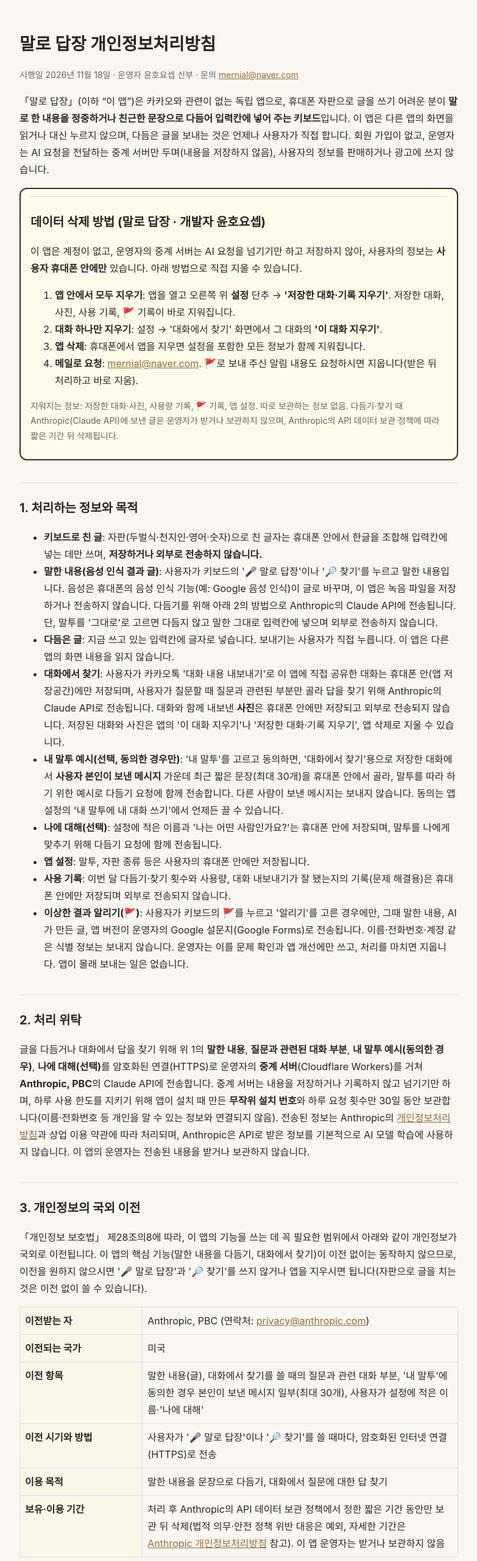
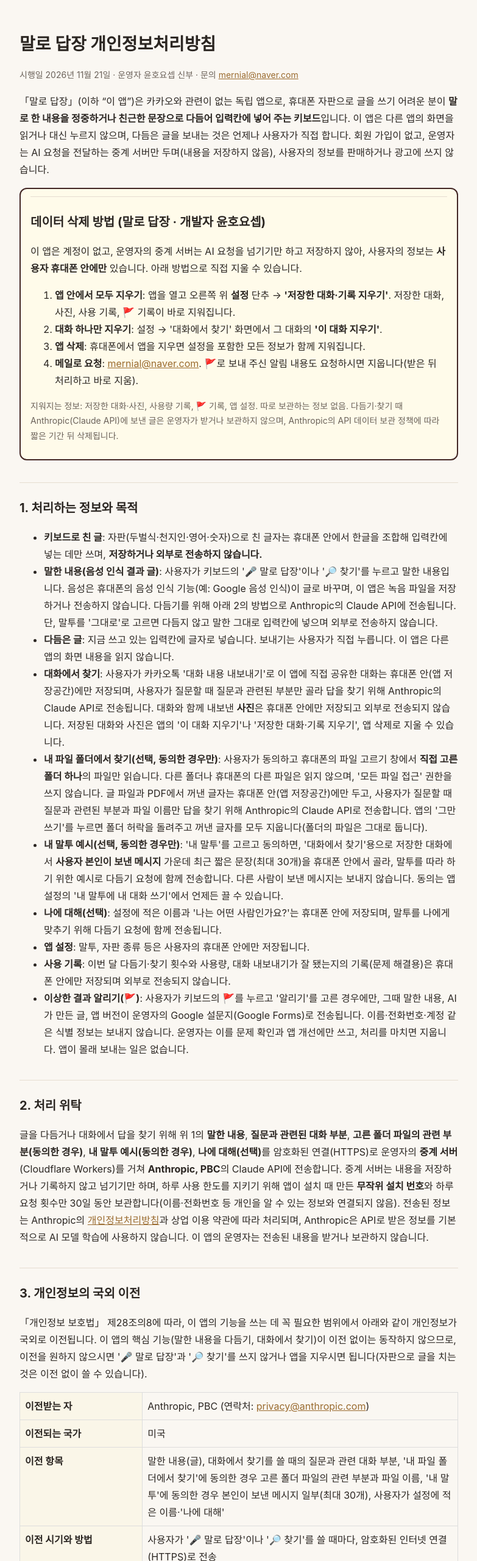
Before and after one commit to mernial/catholic-shorts, a plain HTML site: page talk-helper-privacy.html in a window 1280 px wide. Shown: the top 2560 px of the page at 61% size, without its empty margins (248-1031 px from the left). Drawn offline with Linux system fonts and the light colour scheme.

Commit message:
말로 답장 개인정보처리방침: 내 파일 폴더에서 찾기 (#21)
* 말로 답장 개인정보처리방침: '내 파일 폴더에서 찾기' 추가

* 시행일 11-21

---------

Co-authored-by: Claude <noreply@anthropic.com>

```diff
--- a/talk-helper-privacy.html
+++ b/talk-helper-privacy.html
@@ -1,7 +1,7 @@
 <!doctype html><html lang="ko"><head><meta charset="utf-8"><meta name="viewport" content="width=device-width,initial-scale=1">
 <title>말로 답장 · 개인정보처리방침</title><link rel="stylesheet" href="style.css"><style>table{border-collapse:collapse;width:100%;margin:8px 0}th,td{border:1px solid #ddd;padding:8px;text-align:left;vertical-align:top}th{width:28%;background:#faf6e8;white-space:nowrap}</style></head><body><main>
 <h1>말로 답장 개인정보처리방침</h1>
-<p class="muted">시행일 2026년 11월 18일 · 운영자 윤호요셉 신부 · 문의 <a href="mailto:mernial@naver.com">mernial@naver.com</a></p>
+<p class="muted">시행일 2026년 11월 21일 · 운영자 윤호요셉 신부 · 문의 <a href="mailto:mernial@naver.com">mernial@naver.com</a></p>
 
 <p>「말로 답장」(이하 “이 앱”)은 카카오와 관련이 없는 독립 앱으로, 휴대폰 자판으로 글을 쓰기 어려운 분이 <b>말로 한 내용을 정중하거나 친근한 문장으로 다듬어 입력칸에 넣어 주는 키보드</b>입니다. 이 앱은 다른 앱의 화면을 읽거나 대신 누르지 않으며, 다듬은 글을 보내는 것은 언제나 사용자가 직접 합니다. 회원 가입이 없고, 운영자는 AI 요청을 전달하는 중계 서버만 두며(내용을 저장하지 않음), 사용자의 정보를 판매하거나 광고에 쓰지 않습니다.</p>
 
@@ -23,6 +23,7 @@
 <li><b>말한 내용(음성 인식 결과 글)</b>: 사용자가 키보드의 '🎤 말로 답장'이나 '🔎 찾기'를 누르고 말한 내용입니다. 음성은 휴대폰의 음성 인식 기능(예: Google 음성 인식)이 글로 바꾸며, 이 앱은 녹음 파일을 저장하거나 전송하지 않습니다. 다듬기를 위해 아래 2의 방법으로 Anthropic의 Claude API에 전송됩니다. 단, 말투를 '그대로'로 고르면 다듬지 않고 말한 그대로 입력칸에 넣으며 외부로 전송하지 않습니다.</li>
 <li><b>다듬은 글</b>: 지금 쓰고 있는 입력칸에 글자로 넣습니다. 보내기는 사용자가 직접 누릅니다. 이 앱은 다른 앱의 화면 내용을 읽지 않습니다.</li>
 <li><b>대화에서 찾기</b>: 사용자가 카카오톡 '대화 내용 내보내기'로 이 앱에 직접 공유한 대화는 휴대폰 안(앱 저장공간)에만 저장되며, 사용자가 질문할 때 질문과 관련된 부분만 골라 답을 찾기 위해 Anthropic의 Claude API로 전송됩니다. 대화와 함께 내보낸 <b>사진</b>은 휴대폰 안에만 저장되고 외부로 전송되지 않습니다. 저장된 대화와 사진은 앱의 '이 대화 지우기'나 '저장한 대화·기록 지우기', 앱 삭제로 지울 수 있습니다.</li>
+<li><b>내 파일 폴더에서 찾기(선택, 동의한 경우만)</b>: 사용자가 동의하고 휴대폰의 파일 고르기 창에서 <b>직접 고른 폴더 하나</b>의 파일만 읽습니다. 다른 폴더나 휴대폰의 다른 파일은 읽지 않으며, '모든 파일 접근' 권한을 쓰지 않습니다. 글 파일과 PDF에서 꺼낸 글자는 휴대폰 안(앱 저장공간)에만 두고, 사용자가 질문할 때 질문과 관련된 부분과 파일 이름만 답을 찾기 위해 Anthropic의 Claude API로 전송합니다. 앱의 '그만 쓰기'를 누르면 폴더 허락을 돌려주고 꺼낸 글자를 모두 지웁니다(폴더의 파일은 그대로 둡니다).</li>
 <li><b>내 말투 예시(선택, 동의한 경우만)</b>: '내 말투'를 고르고 동의하면, '대화에서 찾기'용으로 저장한 대화에서 <b>사용자 본인이 보낸 메시지</b> 가운데 최근 짧은 문장(최대 30개)을 휴대폰 안에서 골라, 말투를 따라 하기 위한 예시로 다듬기 요청에 함께 전송합니다. 다른 사람이 보낸 메시지는 보내지 않습니다. 동의는 앱 설정의 '내 말투에 내 대화 쓰기'에서 언제든 끌 수 있습니다.</li>
 <li><b>나에 대해(선택)</b>: 설정에 적은 이름과 '나는 어떤 사람인가요?'는 휴대폰 안에 저장되며, 말투를 나에게 맞추기 위해 다듬기 요청에 함께 전송됩니다.</li>
 <li><b>앱 설정</b>: 말투, 자판 종류 등은 사용자의 휴대폰 안에만 저장됩니다.</li>
@@ -31,14 +32,14 @@
 </ul>
 
 <h2>2. 처리 위탁</h2>
-<p>글을 다듬거나 대화에서 답을 찾기 위해 위 1의 <b>말한 내용</b>, <b>질문과 관련된 대화 부분</b>, <b>내 말투 예시(동의한 경우)</b>, <b>나에 대해(선택)</b>를 암호화된 연결(HTTPS)로 운영자의 <b>중계 서버</b>(Cloudflare Workers)를 거쳐 <b>Anthropic, PBC</b>의 Claude API에 전송합니다. 중계 서버는 내용을 저장하거나 기록하지 않고 넘기기만 하며, 하루 사용 한도를 지키기 위해 앱이 설치 때 만든 <b>무작위 설치 번호</b>와 하루 요청 횟수만 30일 동안 보관합니다(이름·전화번호 등 개인을 알 수 있는 정보와 연결되지 않음). 전송된 정보는 Anthropic의 <a href="https://www.anthropic.com/legal/privacy">개인정보처리방침</a>과 상업 이용 약관에 따라 처리되며, Anthropic은 API로 받은 정보를 기본적으로 AI 모델 학습에 사용하지 않습니다. 이 앱의 운영자는 전송된 내용을 받거나 보관하지 않습니다.</p>
+<p>글을 다듬거나 대화에서 답을 찾기 위해 위 1의 <b>말한 내용</b>, <b>질문과 관련된 대화 부분</b>, <b>고른 폴더 파일의 관련 부분(동의한 경우)</b>, <b>내 말투 예시(동의한 경우)</b>, <b>나에 대해(선택)</b>를 암호화된 연결(HTTPS)로 운영자의 <b>중계 서버</b>(Cloudflare Workers)를 거쳐 <b>Anthropic, PBC</b>의 Claude API에 전송합니다. 중계 서버는 내용을 저장하거나 기록하지 않고 넘기기만 하며, 하루 사용 한도를 지키기 위해 앱이 설치 때 만든 <b>무작위 설치 번호</b>와 하루 요청 횟수만 30일 동안 보관합니다(이름·전화번호 등 개인을 알 수 있는 정보와 연결되지 않음). 전송된 정보는 Anthropic의 <a href="https://www.anthropic.com/legal/privacy">개인정보처리방침</a>과 상업 이용 약관에 따라 처리되며, Anthropic은 API로 받은 정보를 기본적으로 AI 모델 학습에 사용하지 않습니다. 이 앱의 운영자는 전송된 내용을 받거나 보관하지 않습니다.</p>
 
 <h2>3. 개인정보의 국외 이전</h2>
 <p>「개인정보 보호법」 제28조의8에 따라, 이 앱의 기능을 쓰는 데 꼭 필요한 범위에서 아래와 같이 개인정보가 국외로 이전됩니다. 이 앱의 핵심 기능(말한 내용을 다듬기, 대화에서 찾기)이 이전 없이는 동작하지 않으므로, 이전을 원하지 않으시면 '🎤 말로 답장'과 '🔎 찾기'를 쓰지 않거나 앱을 지우시면 됩니다(자판으로 글을 치는 것은 이전 없이 쓸 수 있습니다).</p>
 <table>
 <tr><th>이전받는 자</th><td>Anthropic, PBC (연락처: <a href="mailto:privacy@anthropic.com">privacy@anthropic.com</a>)</td></tr>
 <tr><th>이전되는 국가</th><td>미국</td></tr>
-<tr><th>이전 항목</th><td>말한 내용(글), 대화에서 찾기를 쓸 때의 질문과 관련 대화 부분, '내 말투'에 동의한 경우 본인이 보낸 메시지 일부(최대 30개), 사용자가 설정에 적은 이름·'나에 대해'</td></tr>
+<tr><th>이전 항목</th><td>말한 내용(글), 대화에서 찾기를 쓸 때의 질문과 관련 대화 부분, '내 파일 폴더에서 찾기'에 동의한 경우 고른 폴더 파일의 관련 부분과 파일 이름, '내 말투'에 동의한 경우 본인이 보낸 메시지 일부(최대 30개), 사용자가 설정에 적은 이름·'나에 대해'</td></tr>
 <tr><th>이전 시기와 방법</th><td>사용자가 '🎤 말로 답장'이나 '🔎 찾기'를 쓸 때마다, 암호화된 인터넷 연결(HTTPS)로 전송</td></tr>
 <tr><th>이용 목적</th><td>말한 내용을 문장으로 다듬기, 대화에서 질문에 대한 답 찾기</td></tr>
 <tr><th>보유·이용 기간</th><td>처리 후 Anthropic의 API 데이터 보관 정책에서 정한 짧은 기간 동안만 보관 뒤 삭제(법적 의무·안전 정책 위반 대응은 예외, 자세한 기간은 <a href="https://www.anthropic.com/legal/privacy">Anthropic 개인정보처리방침</a> 참고). 이 앱 운영자는 받거나 보관하지 않음</td></tr>
@@ -46,7 +47,7 @@
 <p>중계 서버는 <b>Cloudflare, Inc.</b>(미국)의 Cloudflare Workers에서 동작하며, 위 내용은 Anthropic으로 넘어가는 동안만 Cloudflare 네트워크를 지나갑니다(저장하지 않음). 하루 한도용 <b>무작위 설치 번호와 하루 요청 횟수</b>만 Cloudflare D1(미국)에 30일 동안 보관됩니다.</p>
 
 <h2>4. 보관 기간</h2>
-<p>이 앱과 운영자는 자판으로 친 글, 말한 내용, 다듬은 글을 보관하지 않습니다(중계 서버는 무작위 설치 번호와 하루 요청 횟수만 30일 보관). 사용자가 직접 공유해 저장한 '대화에서 찾기'용 대화와 사용 기록은 휴대폰 안에만 있으며 사용자가 지울 수 있습니다. 사용자가 🚩로 보낸 알림은 처리 후 지웁니다. 앱 설정은 사용자가 앱을 지우면 함께 삭제됩니다.</p>
+<p>이 앱과 운영자는 자판으로 친 글, 말한 내용, 다듬은 글을 보관하지 않습니다(중계 서버는 무작위 설치 번호와 하루 요청 횟수만 30일 보관). 사용자가 직접 공유해 저장한 '대화에서 찾기'용 대화, 고른 폴더에서 꺼낸 글자와 사용 기록은 휴대폰 안에만 있으며 사용자가 지울 수 있습니다. 사용자가 🚩로 보낸 알림은 처리 후 지웁니다. 앱 설정은 사용자가 앱을 지우면 함께 삭제됩니다.</p>
 
 <h2>5. 권한</h2>
 <ul>
@@ -66,5 +67,5 @@
 <p>Google Play가 아닌 곳에서 직접 설치하는 예전 판 「카톡 도우미」는 위 내용에 더해, 사용자가 켠 경우 접근성 권한으로 카카오톡 위에 버튼을 띄우고, 버튼을 누른 순간 카카오톡 화면에 보이는 대화 글(최근 최대 1,200자)을 읽어 다듬기 요청에 함께 보내며, 다듬은 답장을 카카오톡 입력창에 넣고 전송 버튼을 누릅니다. 선택 기능 '알림으로 답장'을 켜면 카카오톡 메시지 알림만 읽습니다. 화면·알림 글은 휴대폰에 저장하지 않습니다. Google Play 판에는 이 기능들이 없습니다.</p>
 
 <h2>9. 변경</h2>
-<p>이 방침이 바뀌면 이 페이지에 시행일과 함께 알립니다. (2026년 11월 10일: 카톡 위 버튼(접근성)·알림으로 답장을 빼고 키보드 방식으로 바뀐 내용을 반영 / 2026년 11월 12일: '내 말투' 예시 추가 / 2026년 11월 17일: '내 말투'를 없애고 말한 그대로 받아 적는 '그대로'(AI로 보내지 않음) 추가 / 2026년 11월 18일: '내 말투'를 다시 넣음(동의한 경우 본인이 보낸 메시지 일부 전송))</p>
+<p>이 방침이 바뀌면 이 페이지에 시행일과 함께 알립니다. (2026년 11월 10일: 카톡 위 버튼(접근성)·알림으로 답장을 빼고 키보드 방식으로 바뀐 내용을 반영 / 2026년 11월 12일: '내 말투' 예시 추가 / 2026년 11월 17일: '내 말투'를 없애고 말한 그대로 받아 적는 '그대로'(AI로 보내지 않음) 추가 / 2026년 11월 18일: '내 말투'를 다시 넣음(동의한 경우 본인이 보낸 메시지 일부 전송) / 2026년 11월 21일: '내 파일 폴더에서 찾기'(사용자가 고른 폴더 하나만, 동의한 경우) 추가)</p>
 </main></body></html>
```
